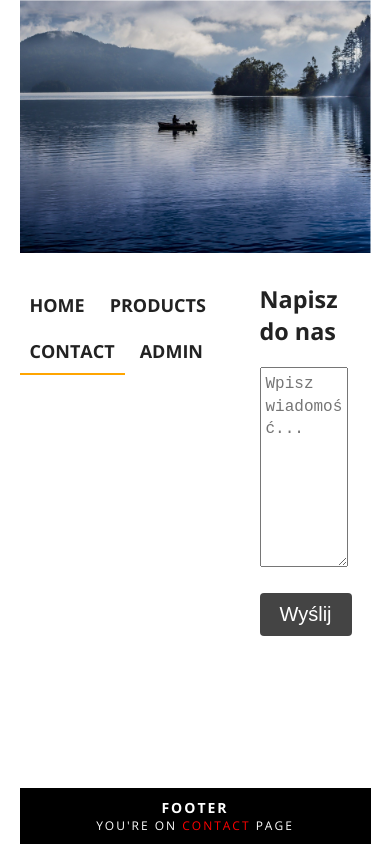
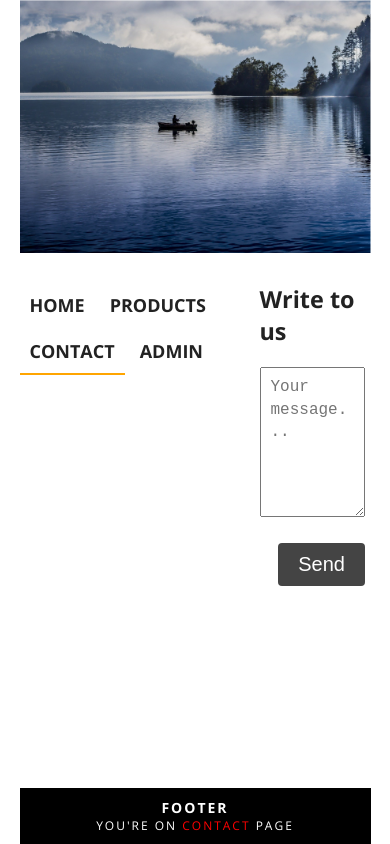
Before and after one commit to APabisz/13.Simple_ReactApp, a React (Create React App) app: page /contact in a window 390 px wide. Built offline with nearby package versions, Linux system fonts and the light colour scheme.

Commit message:
fix: optimized display for mobile

```diff
--- a/src/pages/ContactPage.js
+++ b/src/pages/ContactPage.js
@@ -23,17 +23,17 @@ class ContactPage extends React.Component {
     return (
       <div className='contact'>
         <form onSubmit={this.handleSubmitButton}>
-          <h3>Napisz do nas</h3>
+          <h3>Write to us</h3>
           <textarea
-            placeholder='Wpisz wiadomość...'
+            placeholder='Your message...'
             value={this.state.value}
             onChange={this.handleTextareaChange}
           ></textarea>
-          <button>Wyślij</button>
+          <button>Send</button>
         </form>
         <Prompt
           when={this.state.value.length > 0 ? true : false}
-          message='Masz niewypełniony formularz. Czy na pewno chcesz opuścić tę stronę?'
+          message="You haven't sent your form. Are you sure you want to leave this page? Your message will be lost."
         />
       </div>
     )
--- a/src/styles/ContactPage.css
+++ b/src/styles/ContactPage.css
@@ -4,7 +4,8 @@
   min-height: 200px;
   margin: 20px 0;
   line-height: 1.4;
-  padding: 5px;
+  padding: 8px 10px;
+  resize: vertical;
 }
 
 .contact button {
@@ -23,3 +24,13 @@
 .contact button:hover {
   background-color: brown;
 }
+
+@media (max-width: 800px) {
+  .contact textarea {
+    width: 95%;
+    min-height: 150px;
+  }
+  .contact button {
+    margin: 0 5% 0 auto;
+  }
+}
```
